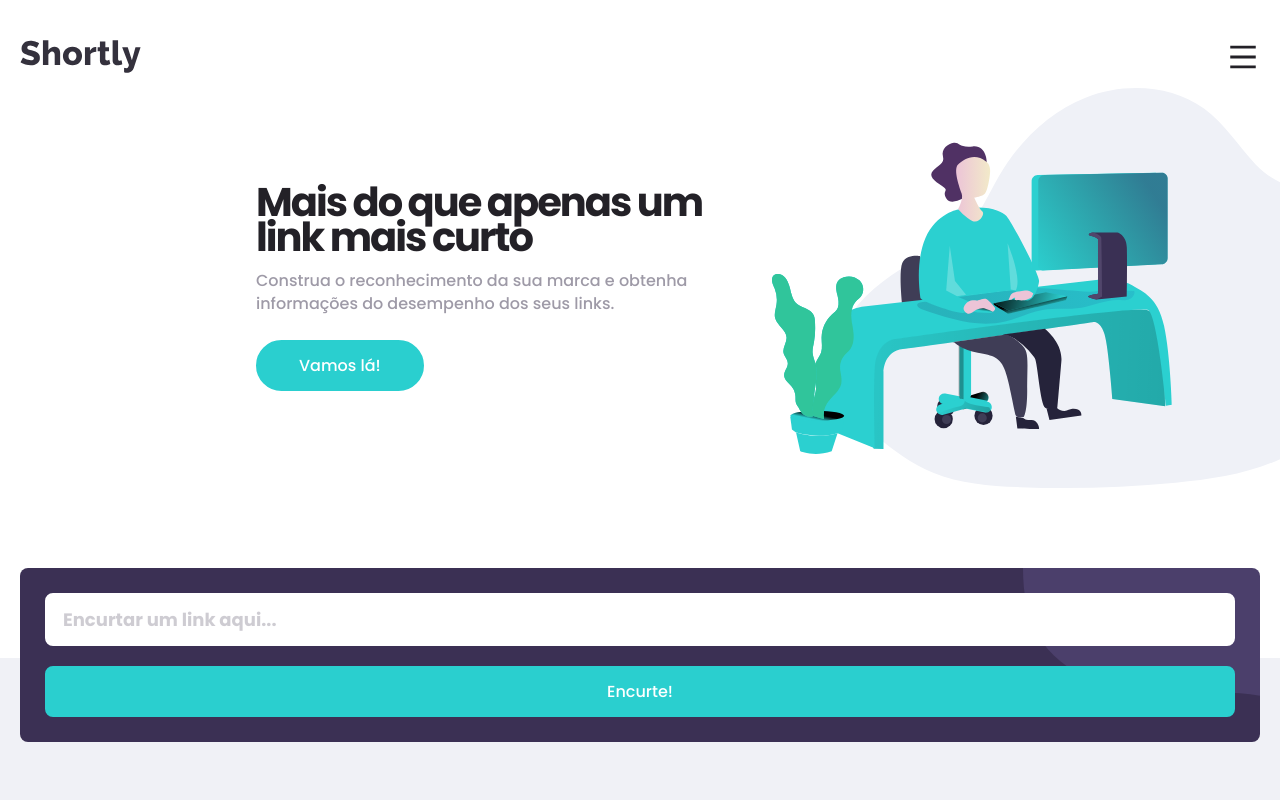
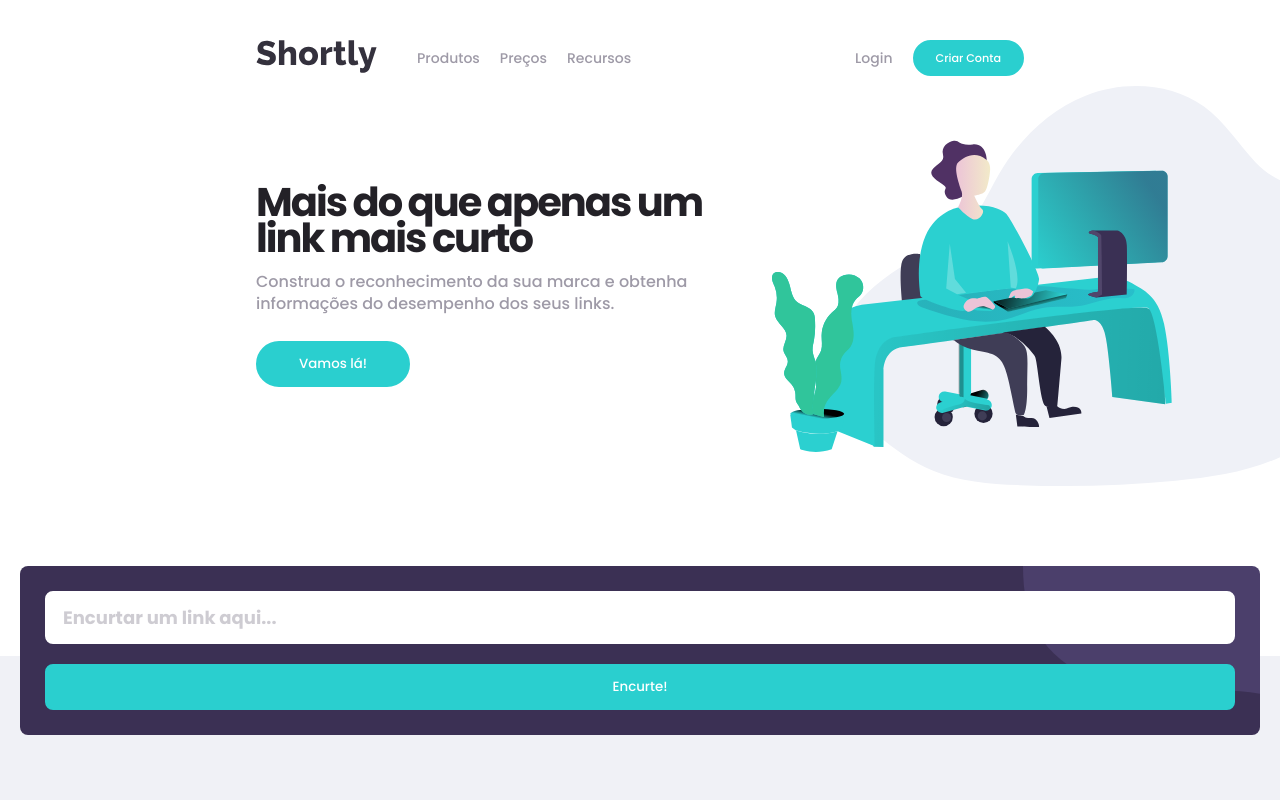
Before and after one commit to Salv-Dev/shortly, a React (Create React App) app: page / in a window 1280 px wide. Shown: the top 800 px of the page. Built offline with nearby package versions, Linux system fonts and the light colour scheme.

Commit message:
breakpoints no  Header

```diff
--- a/src/components/atoms/Button/index.tsx
+++ b/src/components/atoms/Button/index.tsx
@@ -3,14 +3,15 @@ import { Container } from './styles';
 
 interface Props extends React.ButtonHTMLAttributes<HTMLButtonElement> {
   variant?: 'rounded' | 'squared' | 'rounded-ghost',
+  size?: 'sm' | 'md',
   style?: React.CSSProperties,
   children: React.ReactNode,
   disabled?: boolean
 }
 
-const Button = ({ children, variant, style, disabled = false, ...props } : Props) => {
+const Button = ({ children, variant, style, disabled = false, size, ...props } : Props) => {
   return (
-    <Container variant={variant} style={style} {...props} disabled={disabled}>
+    <Container variant={variant} style={style} {...props} disabled={disabled} size={size || 'md'}>
         { children }
     </Container>
   );
--- a/src/components/atoms/Button/styles.ts
+++ b/src/components/atoms/Button/styles.ts
@@ -1,7 +1,8 @@
 import styled from 'styled-components';
 
 interface Props {
-    variant?: string
+    variant?: string,
+    size?: string
 }
 
 export const Container = styled.button<Props>`
@@ -22,8 +23,8 @@ export const Container = styled.button<Props>`
                         }
                     }};
     color: ${props => props.theme.palette.common.white};
-    padding: 10px 40px;
-    font-size: 1rem;
+    padding: ${props => props.size === 'sm'? '5px 20px' : '10px 40px'};
+    font-size: ${props => props.size === 'sm'? '0.7rem' : '1rm'};
     border-radius: ${props => {
                         switch(props.variant) {
                             case 'rounded' :
@@ -41,7 +42,7 @@ export const Container = styled.button<Props>`
 
     &:active,
     &:hover {
-        opacity: .7;
+        filter: saturate(150%);
 
     }
 `;
--- a/src/components/atoms/ButtonMenu/styles.ts
+++ b/src/components/atoms/ButtonMenu/styles.ts
@@ -6,4 +6,8 @@ export const Container = styled.div`
     border: none;
     background: none;
     cursor: pointer;
+
+    @media (min-width: 700px) {
+        display: none;
+    }
 `;
--- a/src/components/atoms/List/index.tsx
+++ b/src/components/atoms/List/index.tsx
@@ -6,12 +6,13 @@ interface Props {
     title?: string,
     style?: React.CSSProperties,
     align?: "left" | "center" | "right",
+    horizontal?: boolean,
     children?: React.ReactNode
 }
 
-const List = ({ title, children, style, align }:Props ) => {
+const List = ({ title, children, style, align, horizontal }:Props ) => {
   return (
-      <Container style={style} align={align || "left"}>
+      <Container style={style} align={align || "left"} horizontal={false || horizontal}>
           { title ?
            <>
             <Title className="title">{title}</Title>
--- a/src/components/atoms/List/styles.ts
+++ b/src/components/atoms/List/styles.ts
@@ -1,12 +1,13 @@
 import styled from 'styled-components';
 
 interface Props {
-    align?: string
+    align?: string,
+    horizontal?: boolean
 }
 
 export const Container = styled.ul<Props>`
     display: flex;
-    flex-direction: column;
+    flex-direction: ${props => props.horizontal ? 'row' : 'column'};
     text-align: ${props => props.align};
     align-items: ${props => props.align};
     gap: 10px;
--- a/src/components/molecules/MobileMenu/styles.ts
+++ b/src/components/molecules/MobileMenu/styles.ts
@@ -21,6 +21,11 @@ export const Container = styled.div`
     background-color: transparent;
     z-index: 2;
     animation: ${fadeIn} .3s ease-in-out;
+
+    @media (min-width: 700px) {
+        width: 0;
+        height: 0;
+    }
 `;
 
 export const Nav = styled.nav`
@@ -35,6 +40,10 @@ export const Nav = styled.nav`
     padding: 40px;
     background-color: ${props => props.theme.palette.common.violet};
     border-radius: ${props => props.theme.borderRadius};
+
+    @media (min-width: 700px) {
+        display: none;
+    }
 `;
 
 export const Hr = styled.div`
--- a/src/components/organisms/Header/index.tsx
+++ b/src/components/organisms/Header/index.tsx
@@ -3,14 +3,30 @@ import Logo from '../../atoms/Logo';
 import ButtonMenu from '../../atoms/ButtonMenu';
 import MobileMenu from '../../molecules/MobileMenu';
 import Input from '../../atoms/Input';
+import List from '../../atoms/List';
 import { ReactComponent as LogoSVG } from './../../../assets/images/logo.svg';
 
-import { Container, Label } from './styles';
+import { Container, Label, WrapperDesktopMenu, Login } from './styles';
+import Link from '../../atoms/Link';
+import Button from '../../atoms/Button';
 
 const Header: React.FC = () => {
   return (
       <Container>
           <Logo svg={<LogoSVG />} alt="Logo da Shortly na cor azul escuro" href="/" />
+          <WrapperDesktopMenu>
+            <List horizontal  align="center" style={{ gap: '20px'}}>
+              <li><Link href="#">Produtos</Link></li>
+              <li><Link href="#">Preços</Link></li>
+              <li><Link href="#">Recursos</Link></li>
+            </List>
+            <Login>
+              <List horizontal align="center">
+                <li><Link href="#">Login</Link></li>
+              </List>
+              <Button variant="rounded" size="sm">Criar Conta</Button>
+            </Login>
+          </WrapperDesktopMenu>
           <Label htmlFor="menu">
             <ButtonMenu />
           </Label>
--- a/src/components/organisms/Header/styles.ts
+++ b/src/components/organisms/Header/styles.ts
@@ -4,6 +4,18 @@ export const Container = styled.header`
     display: flex;
     justify-content: space-between;
     padding: 40px 20px 40px 20px;
+
+    @media (min-width: 700px) {
+        padding: 40px;
+    }
+
+    @media (min-width: 900px) {
+        padding: 40px 100px;
+    }
+
+    @media (min-width: 1200px) {
+        padding: 40px 20%;
+    }
 `;
 
 export const Label = styled.label`
@@ -21,3 +33,19 @@ export const Label = styled.label`
         display: flex;
     }
 `;
+
+export const WrapperDesktopMenu = styled.div`
+    display: none;
+
+    @media (min-width: 700px) {
+        width: 100%;
+        display: flex;
+        justify-content: space-between;
+        margin-left: 40px;
+    }
+`;
+
+export  const Login = styled.div`
+    display: flex;
+    gap: 20px;
+`;
```
